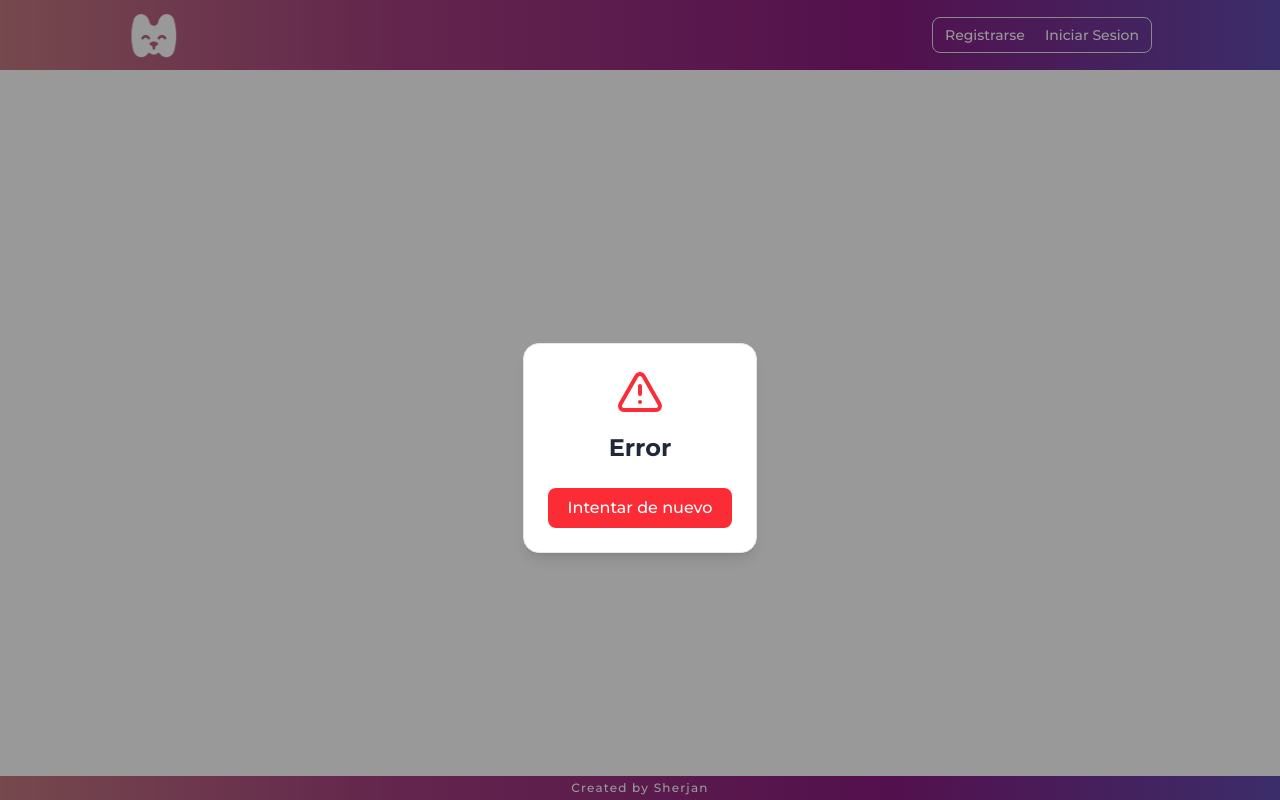
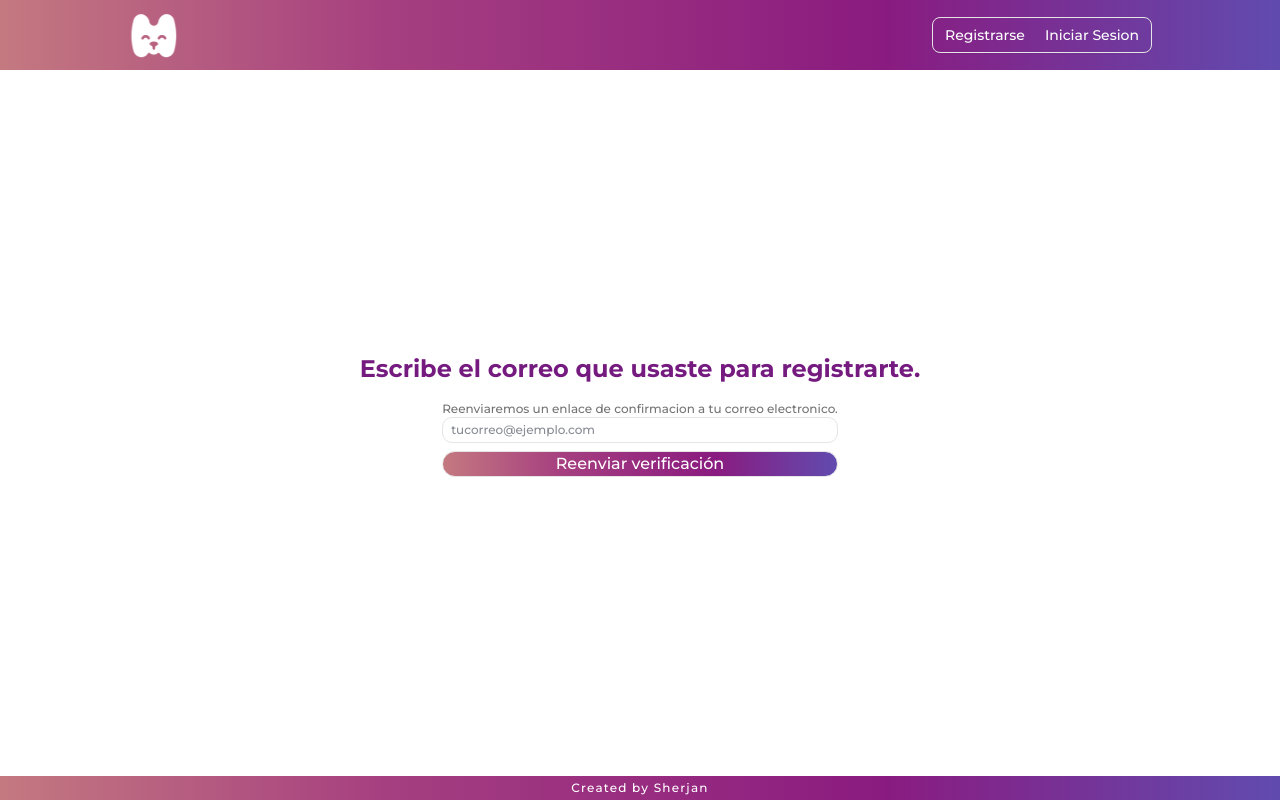
Before and after one commit to sfajith/v22-Frontend, a React (Vite) app: page /resend-email in a window 1280 px wide. Built offline with nearby package versions, Linux system fonts and the light colour scheme; no server answers.

Commit message:
redireccion  pagina de re-verificacion

```diff
--- a/src/App.tsx
+++ b/src/App.tsx
@@ -6,6 +6,7 @@ import Layout from "./pages/Layout";
 import VerifyEmail from "./pages/VerifyEmail";
 import { Toaster } from "sonner";
 import { TooltipProvider } from "@/components/ui/tooltip";
+import ReSendConfirmation from "@/pages/ReSendConfirmation";
 
 function App() {
   return (
@@ -17,6 +18,7 @@ function App() {
             <Route index element={<Home />} />
             <Route path="/cuenta" element={<MyAccount />} />
             <Route path="/verify-email" element={<VerifyEmail />} />
+            <Route path="/resend-email" element={<ReSendConfirmation />} />
             <Route path="*" element={<NotFound />} />
           </Route>
         </Routes>
--- a/src/components/form/ErrorVerify.tsx
+++ b/src/components/form/ErrorVerify.tsx
@@ -1,6 +1,7 @@
 import { AlertTriangle } from "lucide-react";
 import { motion } from "framer-motion";
 import { useState } from "react";
+import { useNavigate } from "react-router";
 
 export function ErrorVerify({
   title = "Error",
@@ -16,9 +17,10 @@ export function ErrorVerify({
   error?: string | null;
 }) {
   const [enviado, setEnviado] = useState<boolean>();
+  const navigate = useNavigate();
 
   const errorHandler = () => {
-    setEnviado(true);
+    navigate("/resend-email");
   };
 
   return (
--- a/src/features/auth/authService.ts
+++ b/src/features/auth/authService.ts
@@ -251,3 +251,5 @@ export async function verifyAccount(payload: VerifyPayload) {
   }
   return data as VerifiySuccess;
 }
+
+//reenvio de verificacion email
--- /dev/null
+++ b/src/pages/ReSendConfirmation.tsx
@@ -0,0 +1,43 @@
+function ReSendConfirmation() {
+  return (
+    <div className="flex flex-col items-center justify-center w-full h-[calc(100vh-94px)]">
+      <h3 className="text-2xl font-bold text-[#751B80] text-center">
+        Escribe el correo que usaste para registrarte.
+      </h3>
+      <div>
+        <form
+          className="rounded-lg pt-2 pb-4"
+          onSubmit={(e: React.FormEvent<HTMLFormElement>) => {
+            e.preventDefault();
+          }}
+        >
+          <div className="formDiv">
+            <label
+              className="text-xs text-muted-foreground"
+              htmlFor="newPassword"
+            >
+              Reenviaremos un enlace de confirmacion a tu correo electronico.
+            </label>
+            <input
+              required
+              className="bg-white"
+              type="email"
+              name="email"
+              id="email"
+              placeholder="tucorreo@ejemplo.com"
+              onChange={(e: React.ChangeEvent<HTMLInputElement>) => {}}
+            />
+          </div>
+
+          <div className="formDiv">
+            <button className="bg-gradient-mascoti buttom-mascoti">
+              Reenviar verificación
+            </button>
+          </div>
+        </form>
+      </div>
+    </div>
+  );
+}
+
+export default ReSendConfirmation;
```
